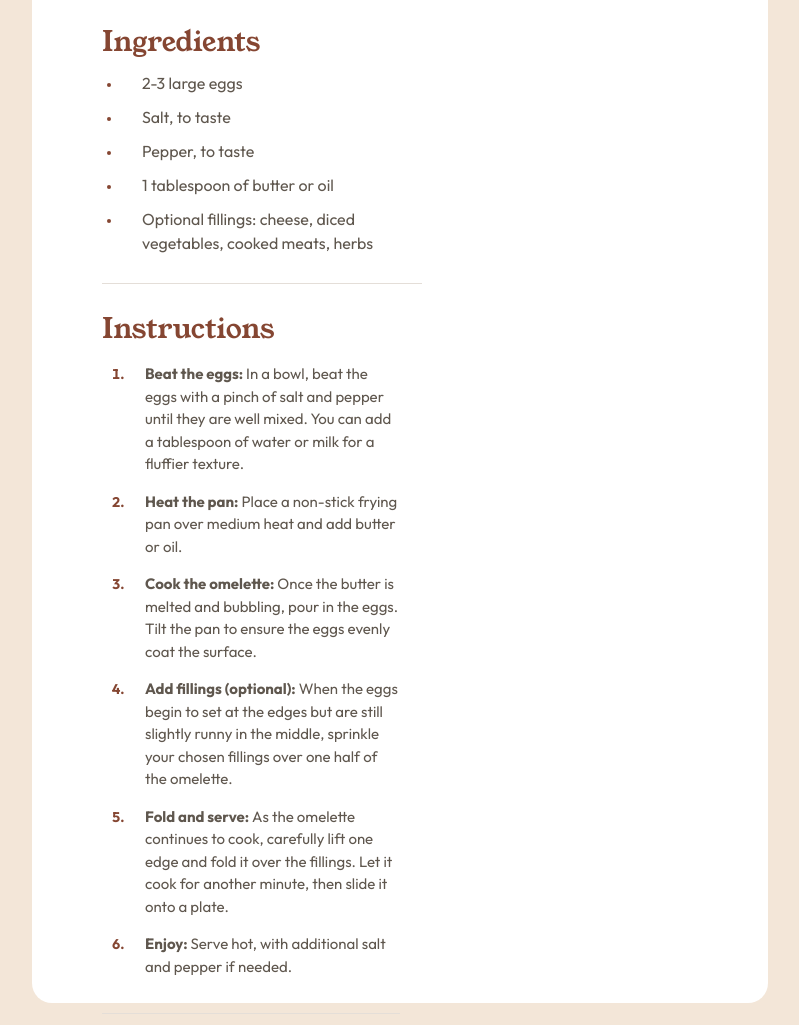
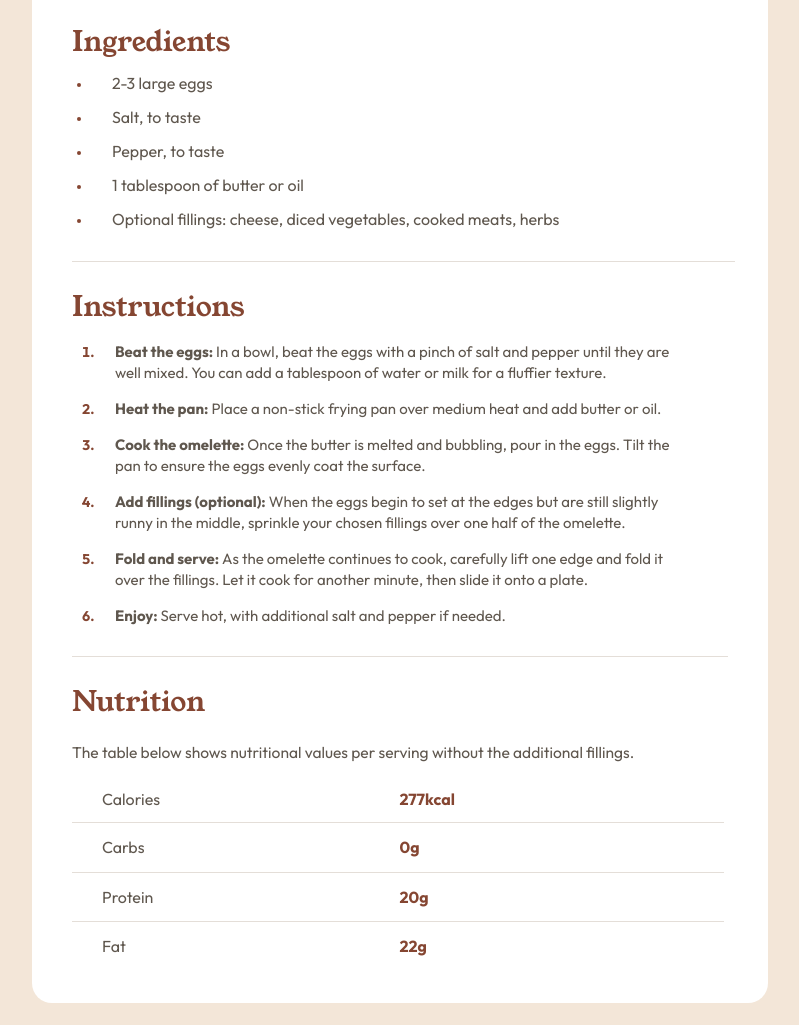
Before and after one commit to Makkatlahi/recipe-page_webdevmentor, a plain HTML site: page index.html in a window 1280 px wide. Shown: the part 830-1855 px from the top of the page, without its empty margins (240-1039 px from the left). Drawn offline with Linux system fonts and the light colour scheme.

Commit message:
Refactor media query styles for improved layout and readability; enhance ingredient, instruction, and nutrition sections

```diff
--- a/style.css
+++ b/style.css
@@ -223,10 +223,6 @@ p {
 }
 
 @media (min-width: 500px) and (max-width: 1580px) {
-  /* html {
-    font-size: 0.625rem;
-    font-family: var(--young-serif);
-  } */
   body {
     display: flex;
     flex-direction: column;
@@ -242,6 +238,7 @@ p {
     gap: 2.4rem;
     padding: 4rem;
     border-radius: 2rem;
+
     .container__img {
       width: 65.6rem;
       height: 30rem;
@@ -277,4 +274,45 @@ p {
       }
     }
   }
+
+  .main {
+    display: flex;
+    flex-direction: column;
+    align-items: start;
+    width: 100%;
+    margin-left: 0;
+
+    .ingredients .ingredients__list {
+      line-height: 1.5;
+      border-bottom: 1px solid var(--Stone-150);
+      width: 136%;
+      padding-bottom: 3rem;
+    }
+
+    .instructions .instructions__list {
+      line-height: 1.4;
+      width: 100%;
+      padding-bottom: 3rem;
+      .instructions__list-item {
+        width: 90%;
+      }
+    }
+
+    .nutrition .nutrition__table {
+      width: 116%;
+      height: 19.5rem;
+      border-collapse: collapse;
+      font-size: 1.6rem;
+      font-family: var(--outfit);
+      margin-top: 1rem;
+
+      .nutrition__value {
+        padding-right: 3.2rem;
+      }
+    }
+
+    .nutrition .nutrition__description {
+      width: 100%;
+    }
+  }
 }
```
